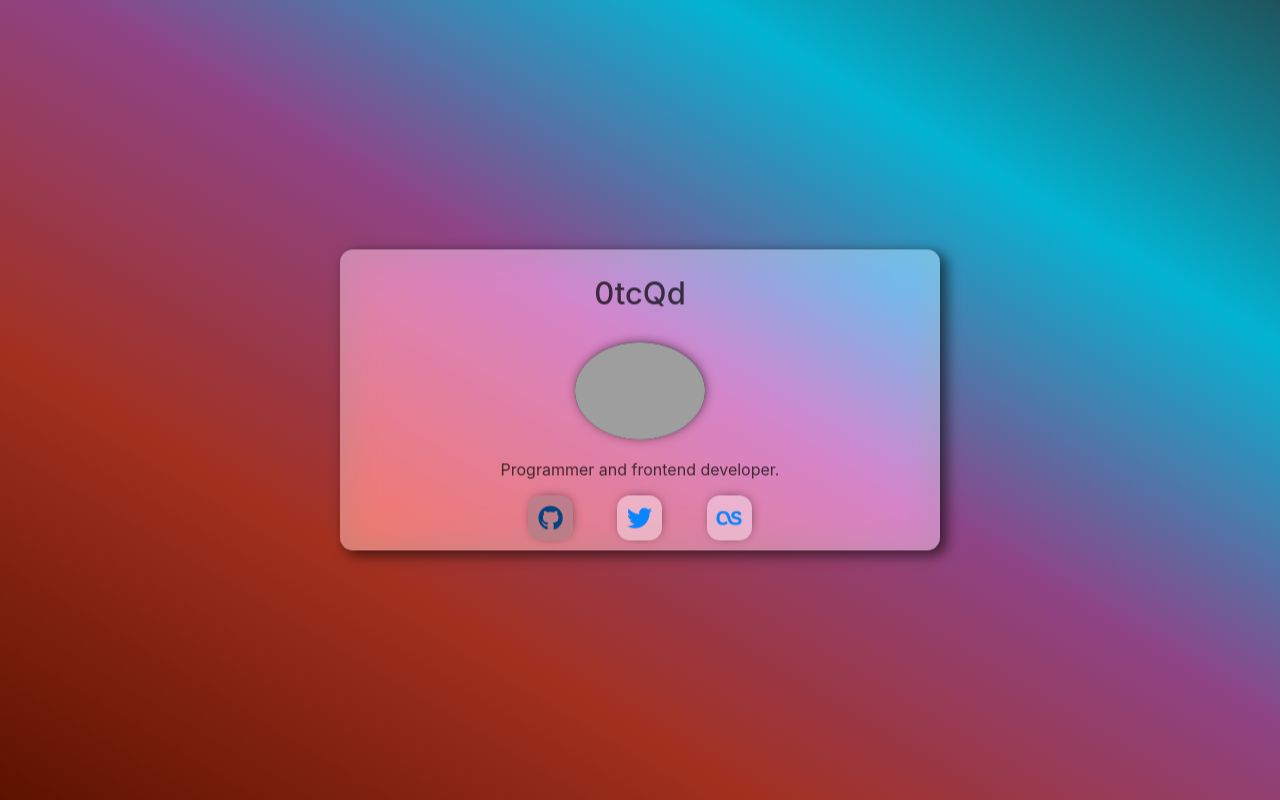
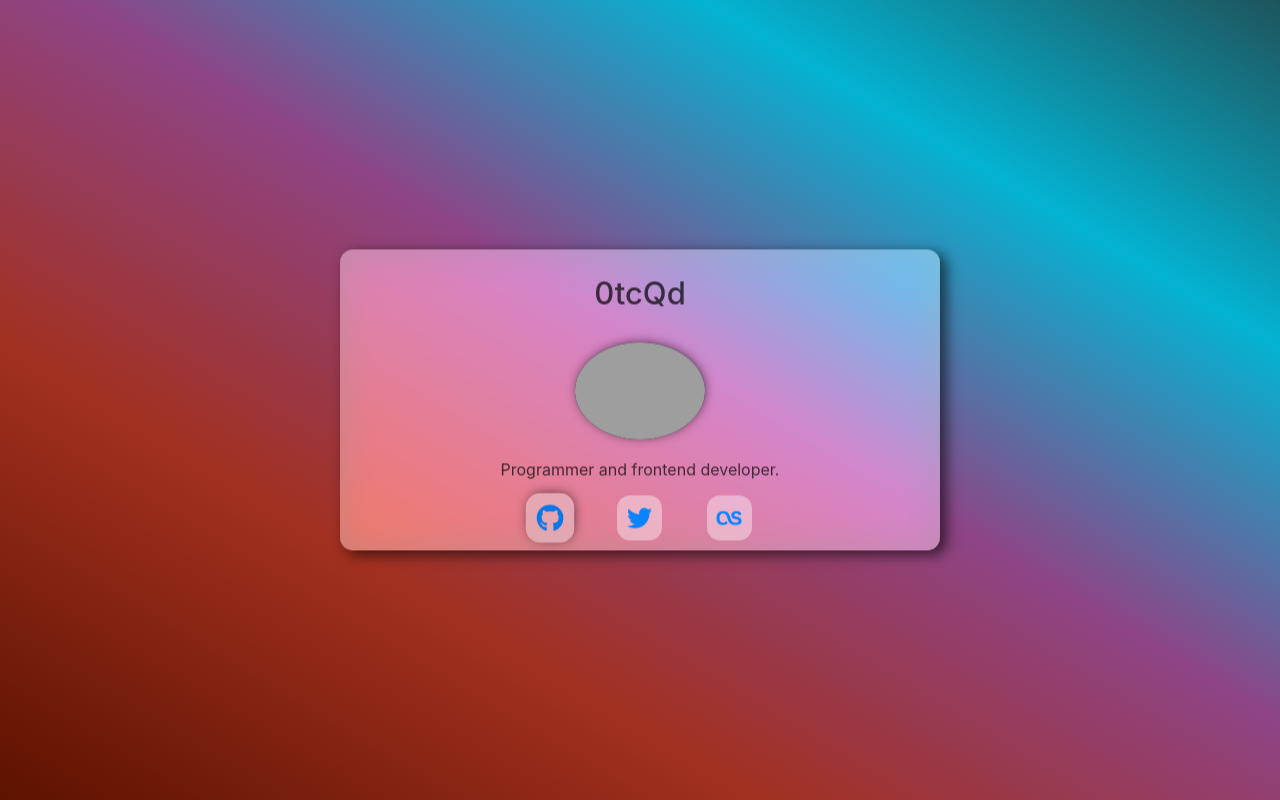
Before and after one commit to 0tcQd/RoundedCardConcept, a plain HTML site: page index.html in a window 1280 px wide. In both pictures the pointer is over the link 550 px from the left and 518 px from the top of the page. Drawn offline with Linux system fonts and the light colour scheme; grey boxes are pictures that could not be loaded.

Commit message:
update shadow and hover

```diff
--- a/style.css
+++ b/style.css
@@ -61,7 +61,7 @@ body > .container{
   overflow-y: scroll;
   -webkit-overflow-scrolling: touch;
   overflow-scrolling: touch;
-  background: linear-gradient(31deg, rgba(93,18,0,1) 0%, rgba(162,48,31,1) 29%, rgba(142,68,134,1) 54%, rgba(3,179,210,1) 78%, rgba(30,84,92,1) 100%);
+   background: linear-gradient(31deg, rgba(93,18,0,1) 0%, rgba(162,48,31,1) 29%, rgba(142,68,134,1) 54%, rgba(3,179,210,1) 78%, rgba(30,84,92,1) 100%);
 }
 
 section{
@@ -97,23 +97,24 @@ a{
   margin-left: 20px;
   margin-right: 20px;
   margin-bottom: 10px;
+  background: rgb(255, 255, 255, .4);
   padding: 10px;
-  background: rgb(255, 255, 255, .4);
-  box-shadow: 1px -1px 13px -6px #000;
   border-radius: 13px;
 }
 
 .ico:hover{
-    filter: brightness(50%);
-    transition: .15s ease-in-out;
+  filter: brightness(90%);
+  box-shadow: 1px -1px 13px -4px #000;
+  transition: .15s ease-in-out;
+  transform: scale(1.10);
 }
 
 .ico:active{
   filter: brightness(80%);
   transition: .15s ease-in-out;
-     -webkit-transform: scale(.90);
-    -ms-transform: scale(.90);
-    transform: scale(.90);
+  -webkit-transform: scale(.90);
+  -ms-transform: scale(.90);
+  transform: scale(.90);
 }
 
 h1{
```
Also changed, not shown: index.html (+1 -1 lines).
